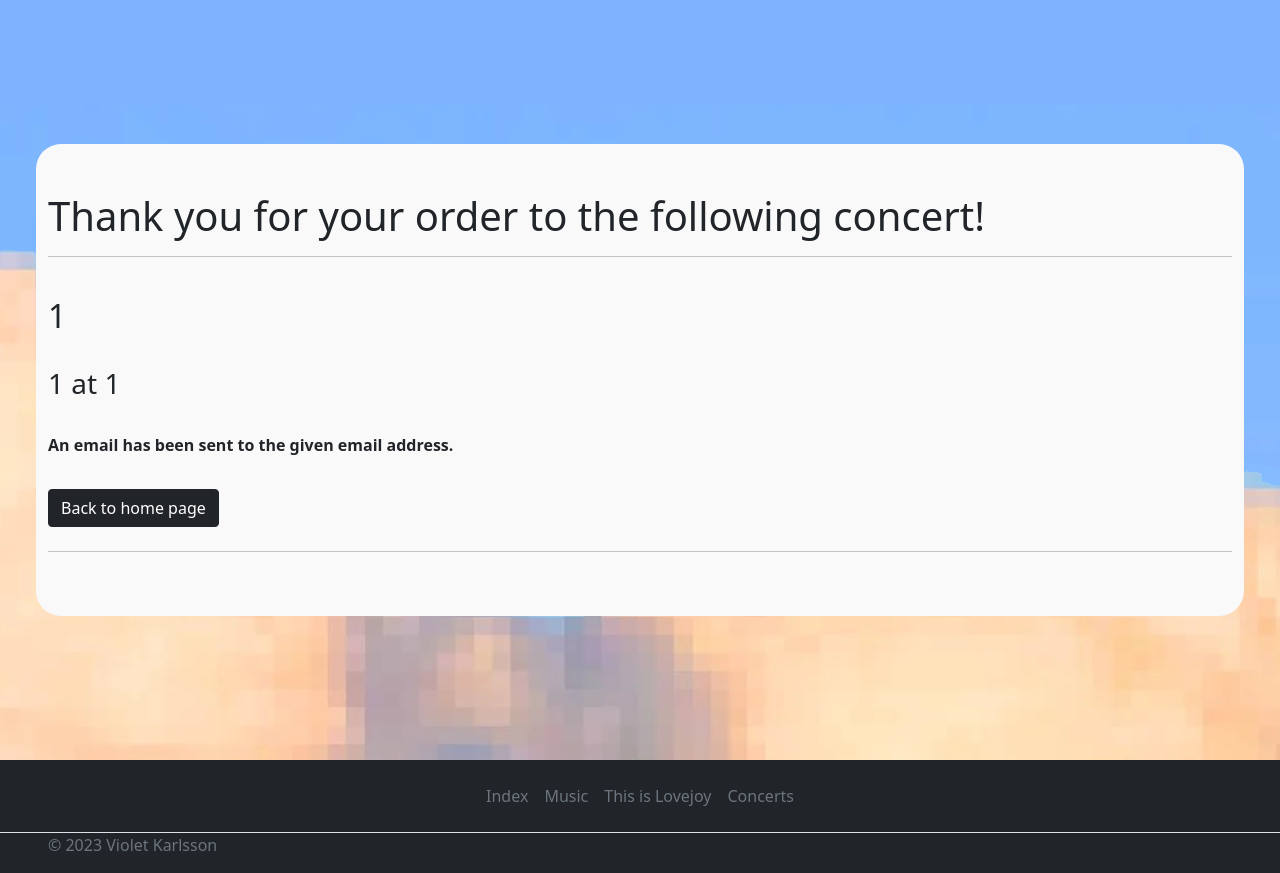
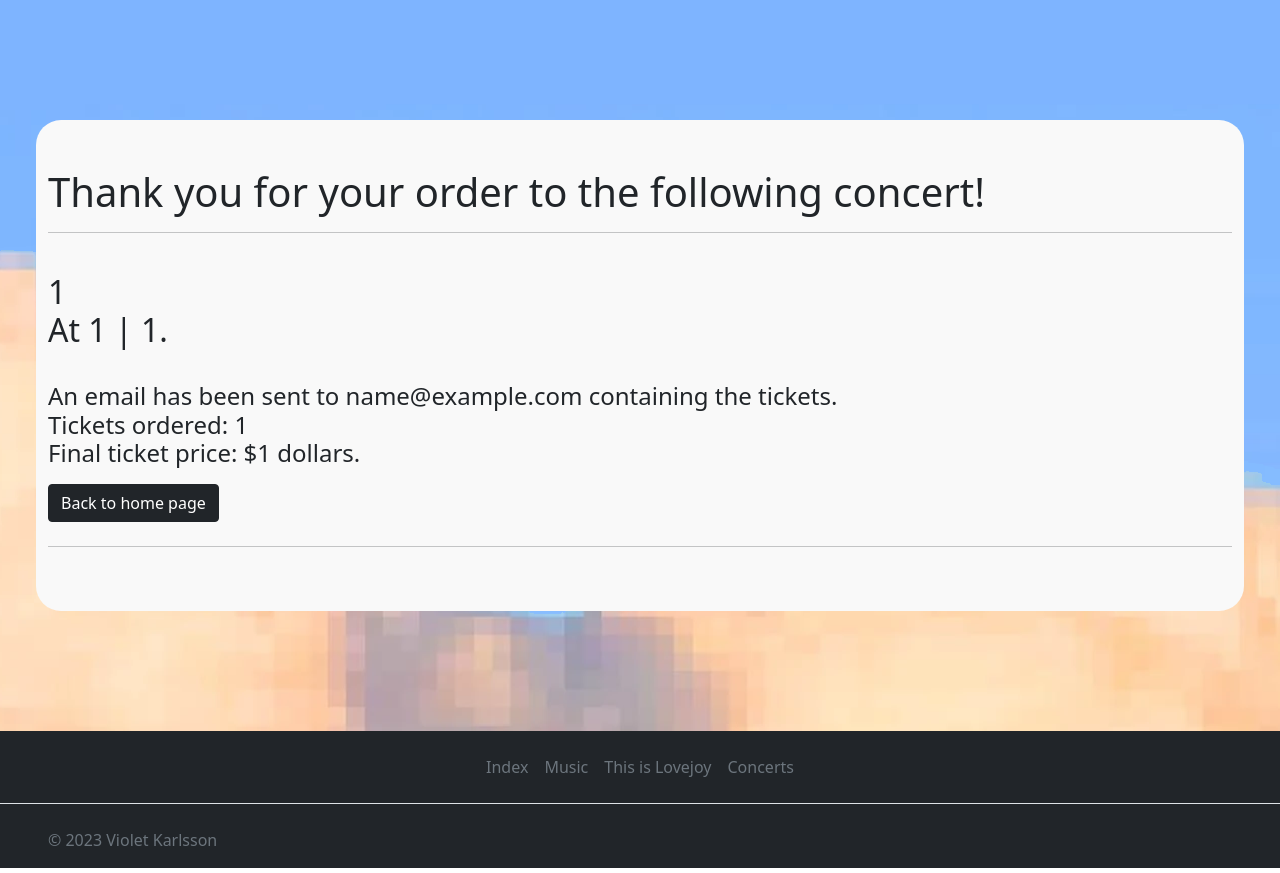
Before and after one commit to CUBE-The-Final-Shape/Lovejoy_Bandwebsite_Violet_Karlsson, a PHP site: page /thanks.php in a window 1280 px wide. Shown: the part 67-940 px from the top of the page. Run offline with PHP 8.4, Linux system fonts and the light colour scheme; the visitor is signed in with stand-in values (Sample User, id 1).

Commit message:
Some kinda price counter

```diff
--- a/concerts.xml
+++ b/concerts.xml
@@ -43,7 +43,7 @@
 <center>SWG3 Poetry Club</center>
 </concert>
 <concert id="1">
-<tickets>50</tickets>
+<tickets>48</tickets>
 <date>Mar. 24, 2023</date>
 <country>United Kingdom</country>
 <town>Newcastle Upon Tyne</town>
--- a/index.php
+++ b/index.php
@@ -239,6 +239,5 @@ echo"
   </footer>
 </div>
 </body>
-</html> ";
-
+</html>";
 ?>
--- a/redirect.php
+++ b/redirect.php
@@ -79,6 +79,9 @@ if($page == "index"){
   $phone = $_POST['phone'];
   $card = $_POST['payment'];
   $ticketamount = (int) $_POST['ticketamount'];
+  $_SESSION['price'] = $ticketamount * 25;
+  $_SESSION['email'] = $email;
+  $_SESSION['ticketamount'] = $ticketamount;
 
   // Define regular expressions for validation
   $name_regex = '/^[a-zA-Z ]+$/';
--- a/rss.xml
+++ b/rss.xml
@@ -43,7 +43,7 @@
 <center>SWG3 Poetry Club</center>
 </concert>
 <concert id="1">
-<tickets>50</tickets>
+<tickets>48</tickets>
 <date>Mar. 24, 2023</date>
 <country>United Kingdom</country>
 <town>Newcastle Upon Tyne</town>
--- a/thanks.php
+++ b/thanks.php
@@ -10,6 +10,9 @@ $country = $_SESSION['country'];
 $town = $_SESSION['town'];
 $center = $_SESSION['center'];
 $id = $_SESSION['id'];
+$price = $_SESSION['price'];
+$email = $_SESSION['email'];
+$amount = $_SESSION['ticketamount'];
 session_write_close();
 
 include ('constant.php');
@@ -57,12 +60,11 @@ echo "<html>
            </div>
            </nav>";
 echo "<div class='p-5 coverImage'>";
-echo "<div class='row py-5 my-5'>
+echo "<div class='row py-4 my-5'>
         <div class='col albumDisplay'>
         <br>
-        <h1>Thank you for your order to the following concert!</h1><hr><br><h2>".$date."</h2><br>
-        <h3>".$town." at ".$center."</h3><br>
-        <b>An email has been sent to the given email address.</b><br><br>
+        <h1>Thank you for your order to the following concert!</h1><hr><br><h2>$town <br> At $center | $date.</h2><br>
+        <h4>An email has been sent to $email containing the tickets.<br>Tickets ordered: $amount<br>Final ticket price: $$price dollars.</h4>
         <a href='index.php#' type='button' class='btn btn-dark my-2'>Back to home page</a><hr><br>
         </div>
       </div>
@@ -77,7 +79,7 @@ echo"
           <li class='nav-item'><a href='index.php#about' class='nav-link px-2 text-muted'>This is Lovejoy</a></li>
           <li class='nav-item'><a href='index.php#concerts' class='nav-link px-2 text-muted'>Concerts</a></li>
         </ul>
-      <span class='mb-3 ms-5 mb-md-0 text-muted'>© 2023 Violet Karlsson</span>
+      <br><span class='mb-3 ms-5 mb-md-0 text-muted'>© 2023 Violet Karlsson</span>
     </div>
   </footer>
 </div> </body>";
```
Also changed, not shown: order.php (+5 -5 lines).
